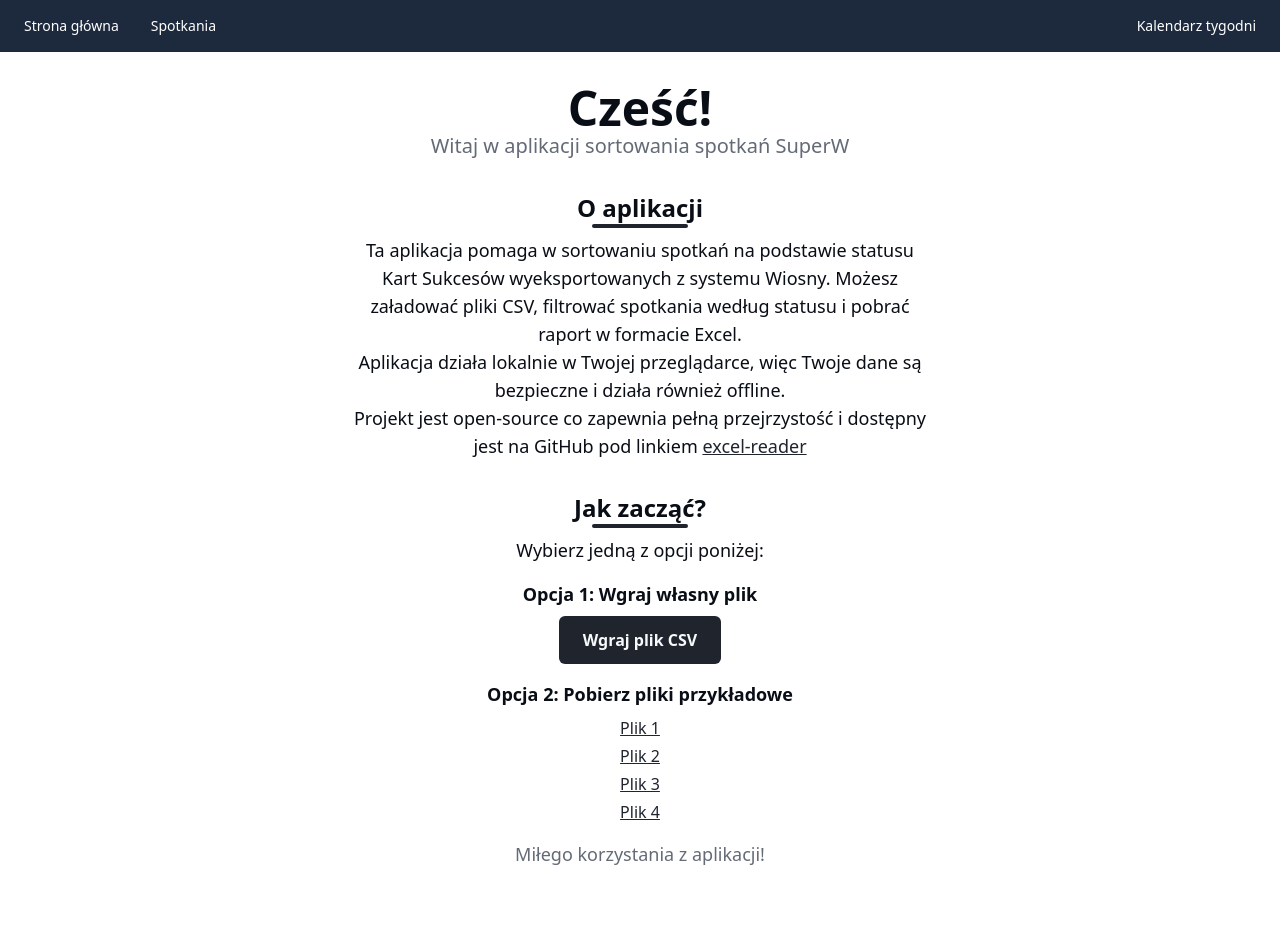
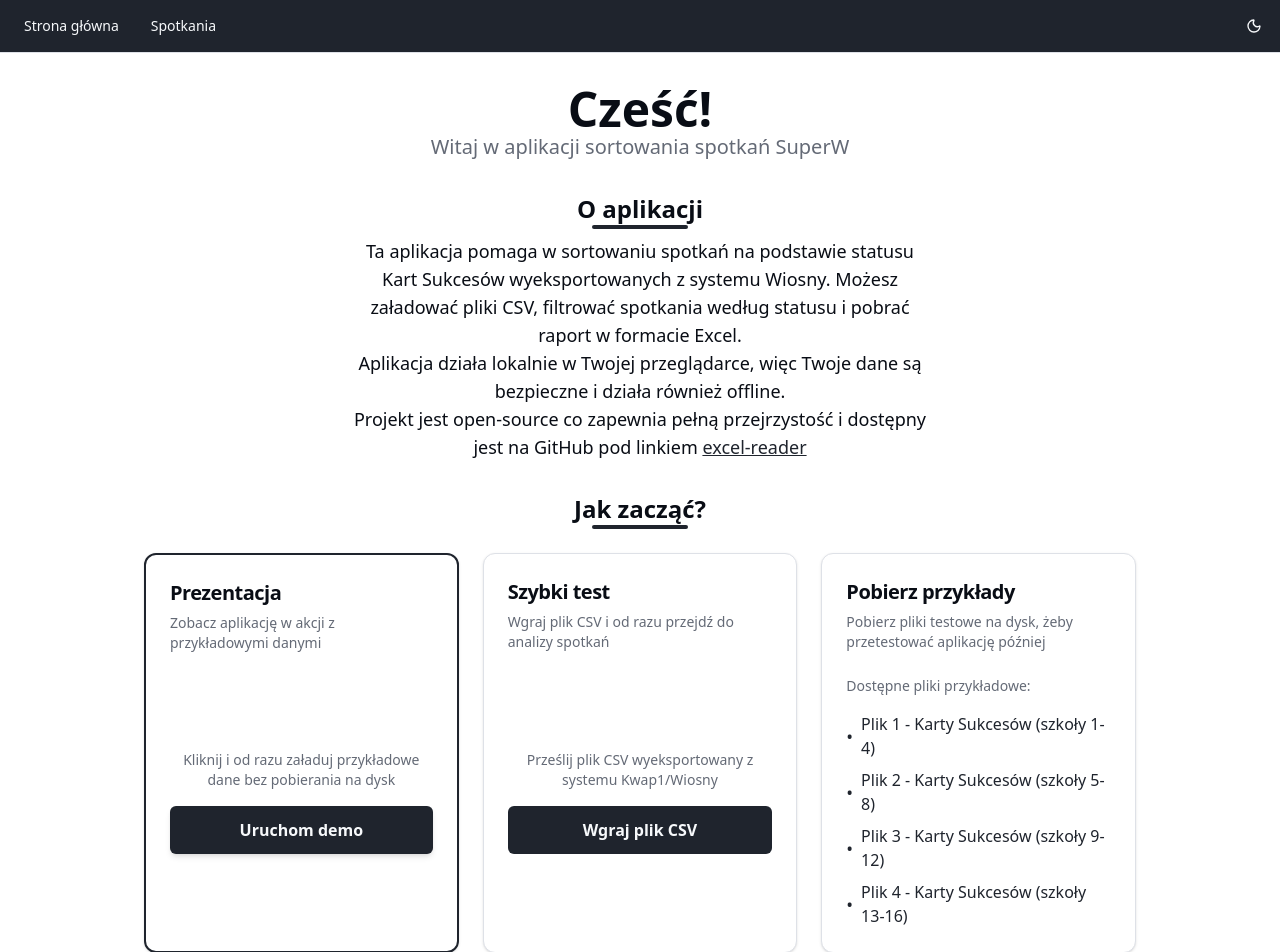
Before and after one commit to KKocot/excel-reader, a React (Vite) app: page / in a window 1280 px wide. Shown: the top 952 px of the page. Before the commit the page ends 900 px from the top, so only its background shows below. Built offline with nearby package versions, Linux system fonts and the light colour scheme.

Commit message:
feat: add dark mode, theme-aware UI, and Home page redesign
Add dark mode toggle with system preference detection, migrate
hardcoded colors to theme tokens, redesign Home page with card
layout and demo mode button.

```diff
--- a/src/components/download-button-classes.tsx
+++ b/src/components/download-button-classes.tsx
@@ -1,4 +1,4 @@
-import { ClassesGroupProps } from "@/lib/raport-genarator";
+import { ClassesGroupProps } from "@/types";
 import { Button } from "./ui/button";
 
 const DownloadButtonClasses = ({
--- a/src/components/error-boundary.tsx
+++ b/src/components/error-boundary.tsx
@@ -37,15 +37,15 @@ export class ErrorBoundary extends Component<
   render() {
     if (this.state.hasError) {
       return (
-        <div className="flex flex-col items-center justify-center min-h-screen bg-gray-100">
-          <h1 className="text-3xl font-bold mb-4 text-red-600">
+        <div className="flex flex-col items-center justify-center min-h-screen bg-background">
+          <h1 className="text-3xl font-bold mb-4 text-destructive">
             Coś poszło nie tak
           </h1>
-          <p className="mb-4">
+          <p className="mb-4 text-foreground">
             Wystąpił nieoczekiwany błąd. Spróbuj odświeżyć stronę.
           </p>
           <button
-            className="px-4 py-2 bg-blue-600 text-white rounded hover:bg-blue-700"
+            className="px-4 py-2 bg-primary text-primary-foreground rounded-md hover:bg-primary/90 transition-colors"
             onClick={this.handleReload}
           >
             Odśwież stronę
--- /dev/null
+++ b/src/hooks/use_dark_mode.ts
@@ -0,0 +1,30 @@
+import { useEffect, useState } from "react";
+
+/**
+ * Custom hook for managing dark mode state
+ * Persists preference in localStorage and applies 'dark' class to html element
+ */
+export const use_dark_mode = () => {
+  const [is_dark, set_is_dark] = useState<boolean>(() => {
+    const stored = localStorage.getItem("theme");
+    if (stored) {
+      return stored === "dark";
+    }
+    return window.matchMedia("(prefers-color-scheme: dark)").matches;
+  });
+
+  useEffect(() => {
+    const html = document.documentElement;
+    if (is_dark) {
+      html.classList.add("dark");
+      localStorage.setItem("theme", "dark");
+    } else {
+      html.classList.remove("dark");
+      localStorage.setItem("theme", "light");
+    }
+  }, [is_dark]);
+
+  const toggle = () => set_is_dark((prev) => !prev);
+
+  return { is_dark, toggle };
+};
--- a/src/pages/Header.tsx
+++ b/src/pages/Header.tsx
@@ -1,35 +1,46 @@
 import { Button } from "@/components/ui/button";
 import { Outlet, Link } from "react-router-dom";
+import { Moon, Sun } from "lucide-react";
+import { use_dark_mode } from "@/hooks/use_dark_mode";
 
 const Header = () => {
+  const { is_dark, toggle } = use_dark_mode();
+
   return (
     <>
-      <div className="flex bg-slate-800 w-full p-2 justify-between">
-        <ul className="flex">
+      <header className="flex bg-nav text-nav-foreground w-full p-2 justify-between items-center border-b border-border">
+        <ul className="flex items-center">
           <li>
-            <Button variant="link" className="text-white">
+            <Button variant="link" className="text-nav-foreground hover:text-nav-foreground/90">
               <Link to="/">Strona główna</Link>
             </Button>
           </li>
           <li>
-            <Button variant="link" className="text-white">
+            <Button variant="link" className="text-nav-foreground hover:text-nav-foreground/90">
               <Link to="/classes">Spotkania</Link>
             </Button>
           </li>
         </ul>
-        <ul className="flex">
+        <ul className="flex items-center gap-2">
           <li>
-            <a
-              href="https://www.epochconverter.com/pl/tygodni/2025"
-              target="_blank"
+            <Button
+              onClick={toggle}
+              variant="ghost"
+              size="icon"
+              className="text-nav-foreground hover:bg-nav-foreground/10 hover:text-nav-foreground"
+              aria-label={
+                is_dark ? "Przełącz na tryb jasny" : "Przełącz na tryb ciemny"
+              }
             >
-              <Button variant="link" className="text-white">
-                Kalendarz tygodni
-              </Button>
-            </a>
+              {is_dark ? (
+                <Sun className="h-5 w-5" />
+              ) : (
+                <Moon className="h-5 w-5" />
+              )}
+            </Button>
           </li>
         </ul>
-      </div>
+      </header>
       <Outlet />
     </>
   );
--- a/src/pages/Home.tsx
+++ b/src/pages/Home.tsx
@@ -1,5 +1,12 @@
 import { ChangeEvent, useRef } from "react";
 import { useNavigate } from "react-router";
+import {
+  Card,
+  CardContent,
+  CardDescription,
+  CardHeader,
+  CardTitle,
+} from "@/components/ui/card";
 
 /**
  * Home page component
@@ -40,6 +47,24 @@ const Home = () => {
     file_input_ref.current?.click();
   };
 
+  /**
+   * Handle demo mode - fetch sample file and navigate to /classes
+   */
+  const handle_demo = async () => {
+    try {
+      const response = await fetch("/sample/3_KS_w_szkolach1.csv");
+      if (!response.ok) {
+        throw new Error("Failed to fetch sample file");
+      }
+      const blob = await response.blob();
+      const file = new File([blob], "demo.csv", { type: "text/csv" });
+      navigate("/classes", { state: { uploaded_files: [file] } });
+    } catch (error) {
+      console.error("Error loading demo file:", error);
+      alert("Nie udało się załadować pliku demonstracyjnego.");
+    }
+  };
+
   return (
     <div className="h-full flex flex-col m-auto items-center justify-center gap-4 my-8">
       <div className="flex flex-col items-center">
@@ -78,79 +103,125 @@ const Home = () => {
           </p>
         </div>
       </div>
-      <div className="flex flex-col items-center">
+      <div className="flex flex-col items-center w-full max-w-5xl px-4">
         <h2 className="text-2xl font-semibold mt-4 text-foreground">
           Jak zacząć?
         </h2>
-        <div className="w-24 h-1 bg-primary mb-2 rounded-md"></div>
-        <p className="text-lg text-center max-w-xl text-foreground">
-          Wybierz jedną z opcji poniżej:
+        <div className="w-24 h-1 bg-primary mb-6 rounded-md"></div>
+
+        <div className="grid grid-cols-1 md:grid-cols-3 gap-6 w-full">
+          <Card className="flex flex-col border-2 border-primary">
+            <CardHeader>
+              <CardTitle className="text-xl">Prezentacja</CardTitle>
+              <CardDescription>
+                Zobacz aplikację w akcji z przykładowymi danymi
+              </CardDescription>
+            </CardHeader>
+            <CardContent className="flex-1 flex flex-col justify-center items-center gap-4">
+              <p className="text-sm text-center text-muted-foreground">
+                Kliknij i od razu załaduj przykładowe dane bez pobierania na dysk
               </p>
+              <button
+                onClick={handle_demo}
+                className="px-6 py-3 bg-primary text-primary-foreground rounded-md hover:bg-primary/90 transition-colors font-semibold w-full max-w-xs shadow-md"
+              >
+                Uruchom demo
+              </button>
+            </CardContent>
+          </Card>
 
-        <div className="flex flex-col gap-4 mt-4">
-          <div className="flex flex-col items-center gap-2">
-            <h3 className="text-lg font-semibold text-foreground">
-              Opcja 1: Wgraj własny plik
-            </h3>
+          <Card className="flex flex-col">
+            <CardHeader>
+              <CardTitle className="text-xl">Szybki test</CardTitle>
+              <CardDescription>
+                Wgraj plik CSV i od razu przejdź do analizy spotkań
+              </CardDescription>
+            </CardHeader>
+            <CardContent className="flex-1 flex flex-col justify-center items-center gap-4">
+              <p className="text-sm text-center text-muted-foreground">
+                Prześlij plik CSV wyeksportowany z systemu Kwap1/Wiosny
+              </p>
               <button
                 onClick={trigger_file_input}
-              className="px-6 py-3 bg-primary text-primary-foreground rounded-md hover:bg-primary/90 transition-colors font-semibold"
+                className="px-6 py-3 bg-primary text-primary-foreground rounded-md hover:bg-primary/90 transition-colors font-semibold w-full max-w-xs"
               >
                 Wgraj plik CSV
               </button>
               <input
                 ref={file_input_ref}
                 type="file"
-              accept=".csv"
+                accept=".csv,.xlsx,.xls,.ods"
                 multiple
                 onChange={handle_file_upload}
                 className="hidden"
               />
-          </div>
+            </CardContent>
+          </Card>
 
-          <div className="flex flex-col items-center gap-2">
-            <h3 className="text-lg font-semibold text-foreground">
-              Opcja 2: Pobierz pliki przykładowe
-            </h3>
-            <div className="flex flex-col gap-1">
+          <Card className="flex flex-col">
+            <CardHeader>
+              <CardTitle className="text-xl">Pobierz przykłady</CardTitle>
+              <CardDescription>
+                Pobierz pliki testowe na dysk, żeby przetestować aplikację
+                później
+              </CardDescription>
+            </CardHeader>
+            <CardContent className="flex-1 flex flex-col justify-center">
+              <p className="text-sm text-muted-foreground mb-4">
+                Dostępne pliki przykładowe:
+              </p>
+              <ul className="flex flex-col gap-2">
+                <li>
                   <a
                     href="/sample/3_KS_w_szkolach1.csv"
-                className="underline text-primary hover:text-primary/80"
+                    className="text-primary hover:text-primary/80 hover:underline transition-colors flex items-center gap-2"
                     title="Plik przykładowy 1"
                     download
                     onClick={handle_sample_download}
                   >
-                Plik 1
+                    <span className="text-lg">•</span>
+                    <span>Plik 1 - Karty Sukcesów (szkoły 1-4)</span>
                   </a>
+                </li>
+                <li>
                   <a
                     href="/sample/3_KS_w_szkolach2.csv"
-                className="underline text-primary hover:text-primary/80"
+                    className="text-primary hover:text-primary/80 hover:underline transition-colors flex items-center gap-2"
                     title="Plik przykładowy 2"
                     download
                     onClick={handle_sample_download}
                   >
-                Plik 2
+                    <span className="text-lg">•</span>
+                    <span>Plik 2 - Karty Sukcesów (szkoły 5-8)</span>
                   </a>
+                </li>
+                <li>
                   <a
                     href="/sample/3_KS_w_szkolach3.csv"
-                className="underline text-primary hover:text-primary/80"
+                    className="text-primary hover:text-primary/80 hover:underline transition-colors flex items-center gap-2"
                     title="Plik przykładowy 3"
                     download
                     onClick={handle_sample_download}
                   >
-                Plik 3
+                    <span className="text-lg">•</span>
+                    <span>Plik 3 - Karty Sukcesów (szkoły 9-12)</span>
                   </a>
+                </li>
+                <li>
                   <a
                     href="/sample/3_KS_w_szkolach4.csv"
-                className="underline text-primary hover:text-primary/80"
+                    className="text-primary hover:text-primary/80 hover:underline transition-colors flex items-center gap-2"
                     title="Plik przykładowy 4"
                     download
                     onClick={handle_sample_download}
                   >
-                Plik 4
+                    <span className="text-lg">•</span>
+                    <span>Plik 4 - Karty Sukcesów (szkoły 13-16)</span>
                   </a>
-            </div>
-          </div>
+                </li>
+              </ul>
+            </CardContent>
+          </Card>
         </div>
       </div>
 
```
Also changed, not shown: src/components/classes-group-item.tsx (+5 -5 lines), src/components/download-classes-raport.tsx (+3 -14 lines), src/pages/NotFound.tsx (+12 -10 lines), public/excel-reader.webp (added), public/favicon.svg. Lines whose indentation alone changed are shown as unchanged.
